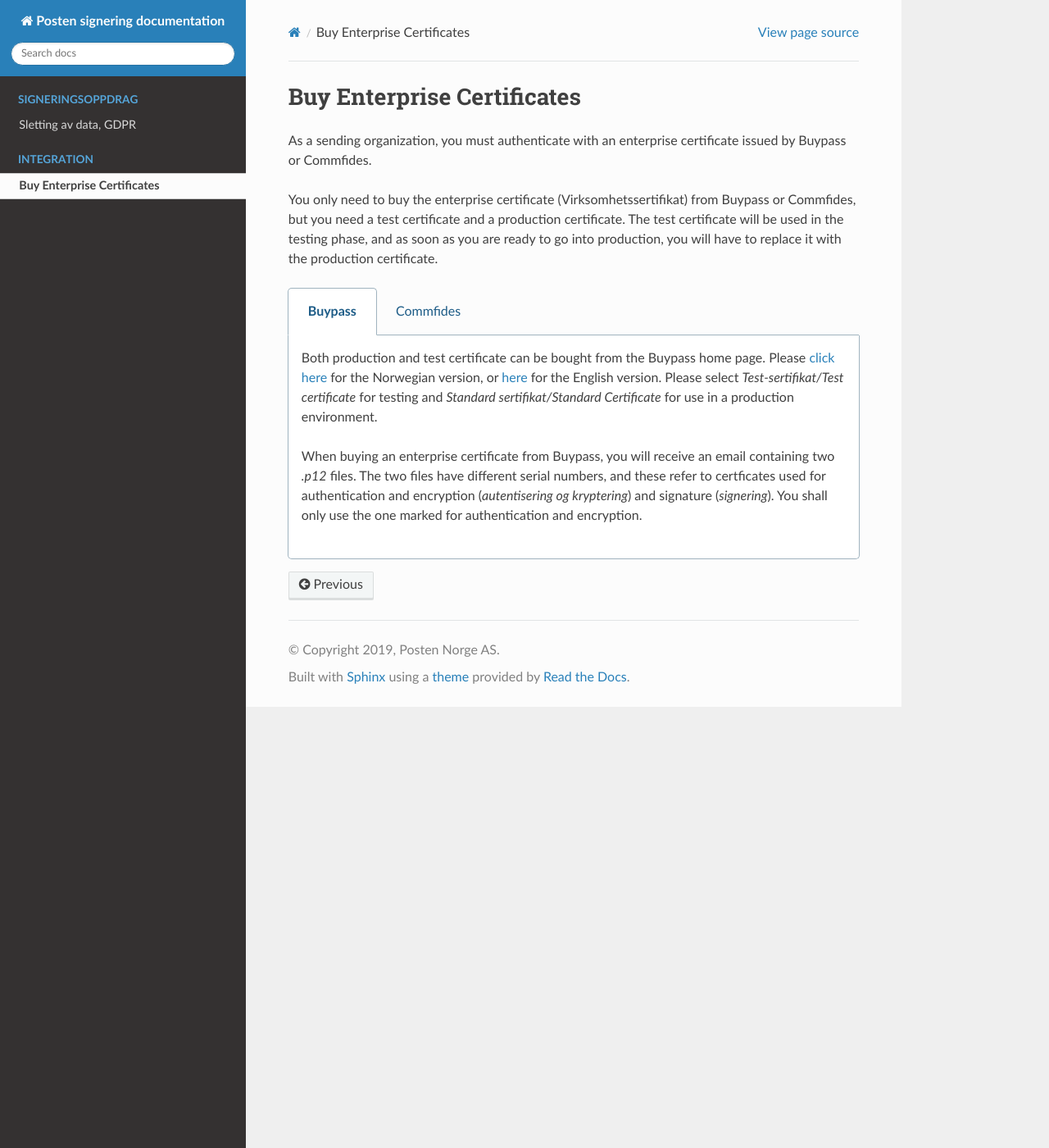
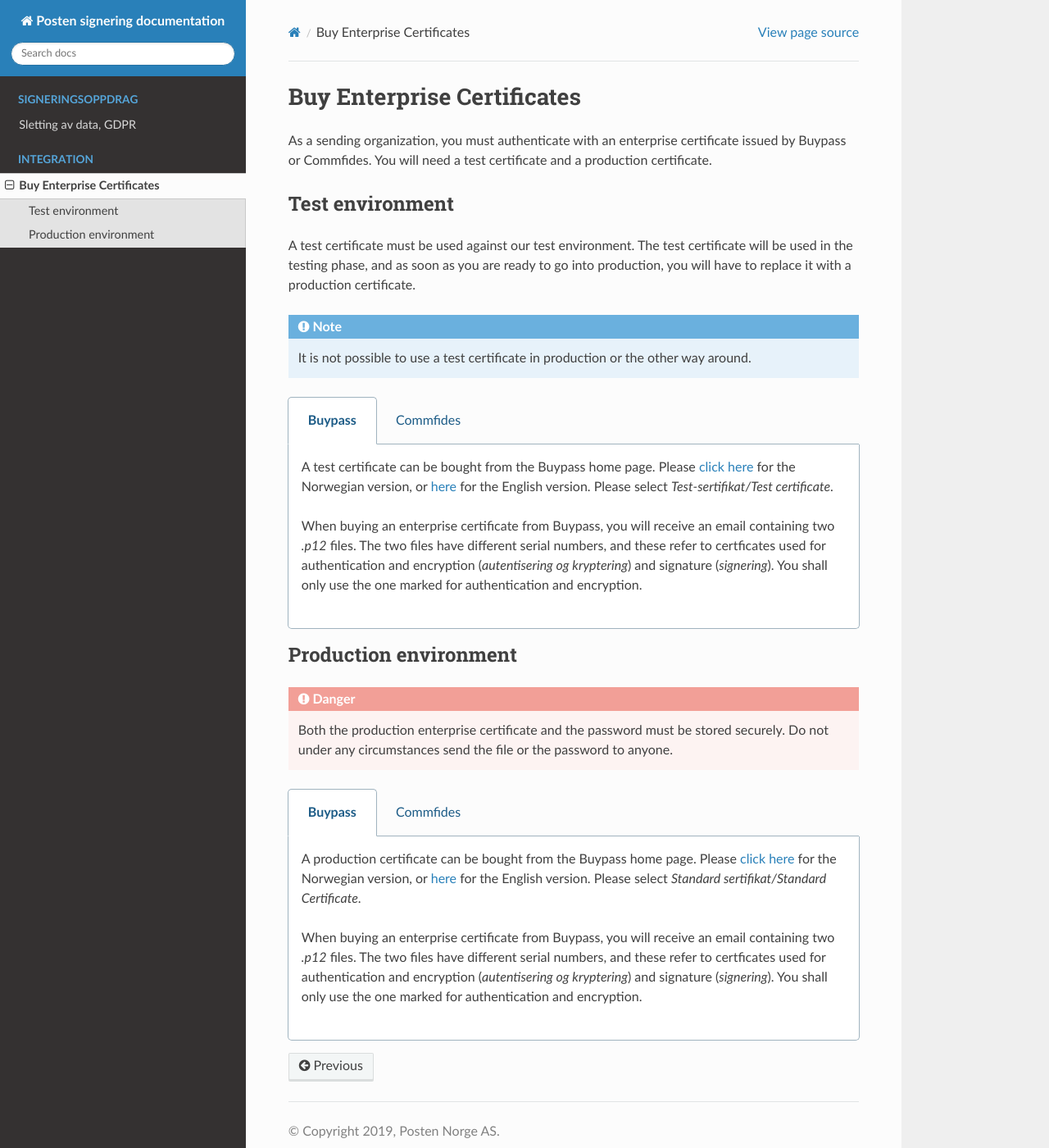
Before and after one commit to ramonarellano/signering-docs, a Sphinx documentation site: the page built from source/buy-enterprise-certificates.rst, in a window 1280 px wide and 1400 px high. Shown: the whole window at 82% size. Built offline with Sphinx 7.4.7 and the Read the Docs theme 2.0.0, drawn with Linux system fonts in a browser that asks for light colours.

Commit message:
Splitter opp virksomhetssertifikat-dokumentasjon i test og prod

```diff
--- a/source/buy-enterprise-certificates.rst
+++ b/source/buy-enterprise-certificates.rst
@@ -2,23 +2,47 @@
 Buy Enterprise Certificates
 ***************************
 
-As a sending organization, you must authenticate with an enterprise certificate issued by Buypass or Commfides.
+As a sending organization, you must authenticate with an enterprise certificate issued by Buypass or Commfides. You will need a test certificate and a production certificate.
 
-You only need to buy the enterprise certificate (Virksomhetssertifikat) from Buypass or Commfides, but you need a test certificate and a production certificate. The test certificate will be used in the testing phase, and as soon as you are ready to go into production, you will have to replace it with the production certificate.
+Test environment
+###########################
 
+A test certificate must be used against our test environment. The test certificate will be used in the testing phase, and as soon as you are ready to go into production, you will have to replace it with a production certificate.
 
-.. _`buypass home page`: https://www.buypass.no/produkter/virksomhetssertifikat-esegl
+.. NOTE::
+   It is not possible to use a test certificate in production or the other way around.
 
 .. tabs::
 
    .. tab:: Buypass
 
-    Both production and test certificate can be bought from the Buypass home page. Please `click here <https://www.buypass.no/produkter/virksomhetssertifikat-esegl>`_ for the Norwegian version, or `here <https://www.buypass.com/products/eseal--and-enterprise-certificate>`_ for the English version. Please select *Test-sertifikat/Test certificate* for testing and *Standard sertifikat/Standard Certificate* for use in a production environment.
+    A test certificate can be bought from the Buypass home page. Please `click here <https://www.buypass.no/produkter/virksomhetssertifikat-esegl>`_ for the Norwegian version, or `here <https://www.buypass.com/products/eseal--and-enterprise-certificate>`_ for the English version. Please select *Test-sertifikat/Test certificate*.
 
     When buying an enterprise certificate from Buypass, you will receive an email containing two *.p12* files. The two files have different serial numbers, and these refer to certficates used for authentication and encryption (*autentisering og kryptering*) and signature (*signering*). You shall only use the one marked for authentication and encryption.
 
    .. tab:: Commfides
 
-    Both production and test certificates can be bought from the Commfides home page. Please `click here <https://www.commfides.com/en/commfides-virksomhetssertifikat/>`_ for the Norwegian version, or `here <https://www.commfides.com/en/commfides-virksomhetssertifikat/>`_ for the English version. Please see *Bestill Testsertifikat/Order Test Certificate* for testing and *Bestill Virksomhetssertifikat/Order Enterprise Certificate* for use in a production environment.
+    A test certificates can be bought from the Commfides home page. Please `click here <https://www.commfides.com/en/commfides-virksomhetssertifikat/>`_ for the Norwegian version, or `here <https://www.commfides.com/en/commfides-virksomhetssertifikat/>`_ for the English version. Please see *Bestill Testsertifikat/Order Test Certificate*.
 
     When buying an enterprise certificate from Commfides, you will receive an email containing three *.p12* files: *auth*, *enc* and *sign*. You shall use the one named *auth* with :code:`Key Usage = Digital Signature`.
+
+
+Production environment
+###########################
+
+.. DANGER::
+   Both the production enterprise certificate and the password must be stored securely. Do not under any circumstances send the file or the password to anyone.
+
+.. tabs::
+
+   .. tab:: Buypass
+
+    A production certificate can be bought from the Buypass home page. Please `click here <https://www.buypass.no/produkter/virksomhetssertifikat-esegl>`_ for the Norwegian version, or `here <https://www.buypass.com/products/eseal--and-enterprise-certificate>`_ for the English version. Please select *Standard sertifikat/Standard Certificate*.
+
+    When buying an enterprise certificate from Buypass, you will receive an email containing two *.p12* files. The two files have different serial numbers, and these refer to certficates used for authentication and encryption (*autentisering og kryptering*) and signature (*signering*). You shall only use the one marked for authentication and encryption.
+
+   .. tab:: Commfides
+
+    A production can be bought from the Commfides home page. Please `click here <https://www.commfides.com/en/commfides-virksomhetssertifikat/>`_ for the Norwegian version, or `here <https://www.commfides.com/en/commfides-virksomhetssertifikat/>`_ for the English version. Please see *Bestill Virksomhetssertifikat/Order Enterprise Certificate* for use in a production environment.
+
+    When buying an enterprise certificate from Commfides, you will receive an email containing three *.p12* files: *auth*, *enc* and *sign*. You shall use the one named *auth* with :code:`Key Usage = Digital Signature`.
```
